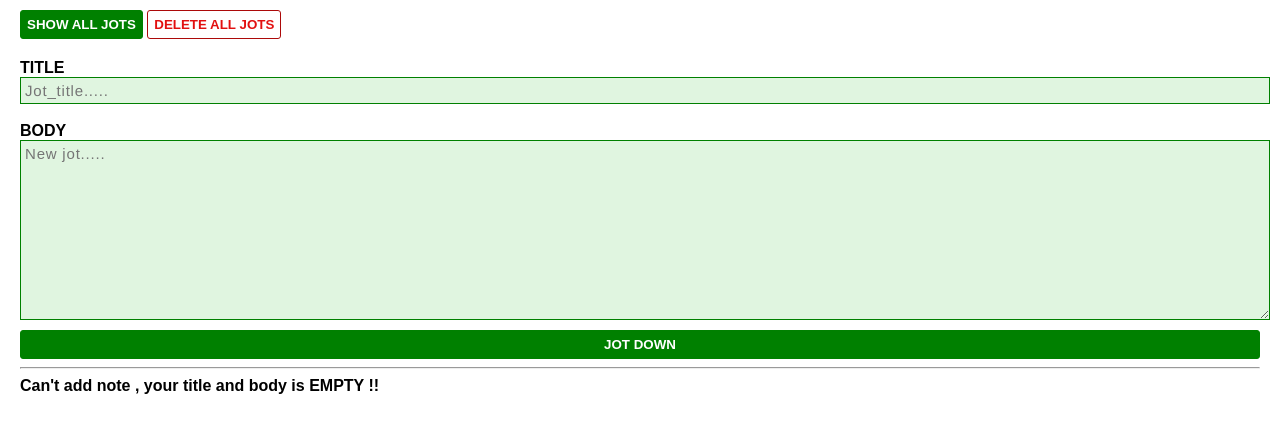
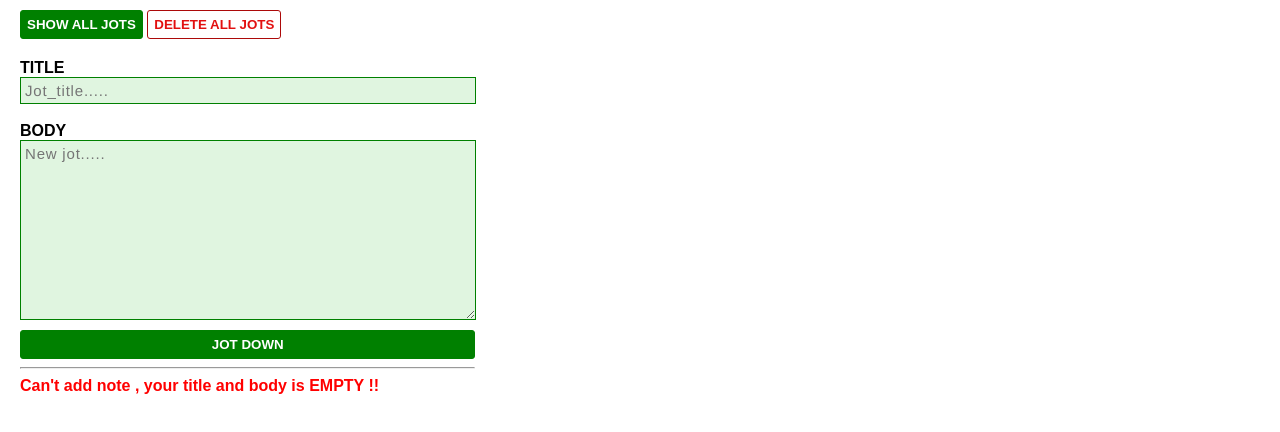
Before and after one commit to elleboriz/rookie-web, a browser extension: page jot down chrome extension/index.html in a window 1280 px wide. Both pictures are taken after a click on the button "JOT DOWN". Drawn offline with Linux system fonts and the light colour scheme.

Commit message:
code update
UPDATE

```diff
--- a/jot down chrome extension/main.css
+++ b/jot down chrome extension/main.css
@@ -4,6 +4,9 @@ body{
     padding:0 20px;
     margin: 0;
     box-sizing: border-box;
+    max-width: 500px;
+    min-width: 400px;
+    max-height: 300px;
 
 }
 h1{
@@ -19,16 +22,31 @@ nav{
 /* input style  */
 
 #note-input{
-    width:100%;
+    width:fit-content;
 
 }
+/* svg{
+
+    padding: 4px;
+    border: 1px solid rgb(206, 134, 134);
+    border-radius: 25%;
+    background-color: rgba(255, 0, 0, 0.116);
+    width: 10px;
+    margin-top: 5px;
 
 
+}
+svg:hover{
+    background-color: red;
+}
+svg:active{
+    background-color: rgb(192, 13, 13);
+} */
 .input{
     display: block;
     font-size: 15px;
     border: 1px solid green;
-    width:100%;
+    width:98%;
     font-family: 'Franklin Gothic Medium', 'Arial Narrow', Arial, sans-serif;
     letter-spacing: .8px;
     padding: 4px;
@@ -54,18 +72,28 @@ button{
     color: white;
     border-radius: 3px;
 }
-#del-btn{
-    background-color: rgb(172, 9, 9);
+#del-btn {
+
     background-color:transparent;
     border: 1px solid rgb(172, 9, 9);
     color: rgb(226, 16, 16);
 }
-#del-btn:hover{
+b{
+    color: red;
+}
+#del-btn:hover {
     background-color: rgb(224, 42, 42);
     color: white;
+}s
+#del-btn:active  {
+    background-color: rgb(172, 9, 9);
 }
-#note-input #add-btn{
-    width: inherit;
+#note-input {
+    /* width: inherit; */
+    width:99%;
+}
+#add-btn{
+    width: 100%;
 }
 button:hover{
     background-color: rgb(22, 172, 17);
@@ -83,9 +111,11 @@ button:active{
 /* redering style */
 
 #notes-box{
-
+max-height: 400px;
+overflow-y: scroll;
 }
 .new-note{
+    position: relative;
     padding:4px 8px;
     margin: 8px 0 ;
     background-color: rgb(197, 241, 197);
```
